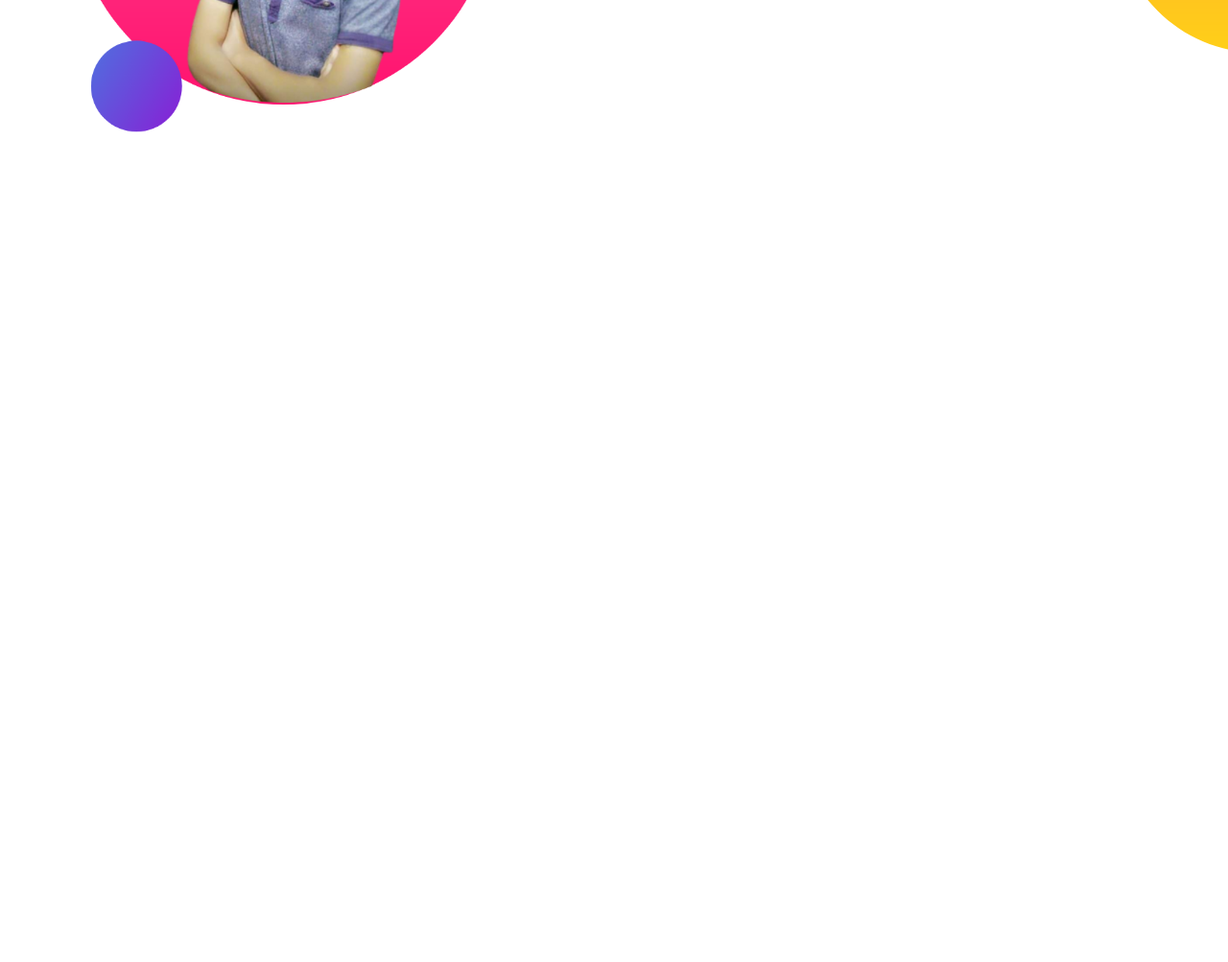
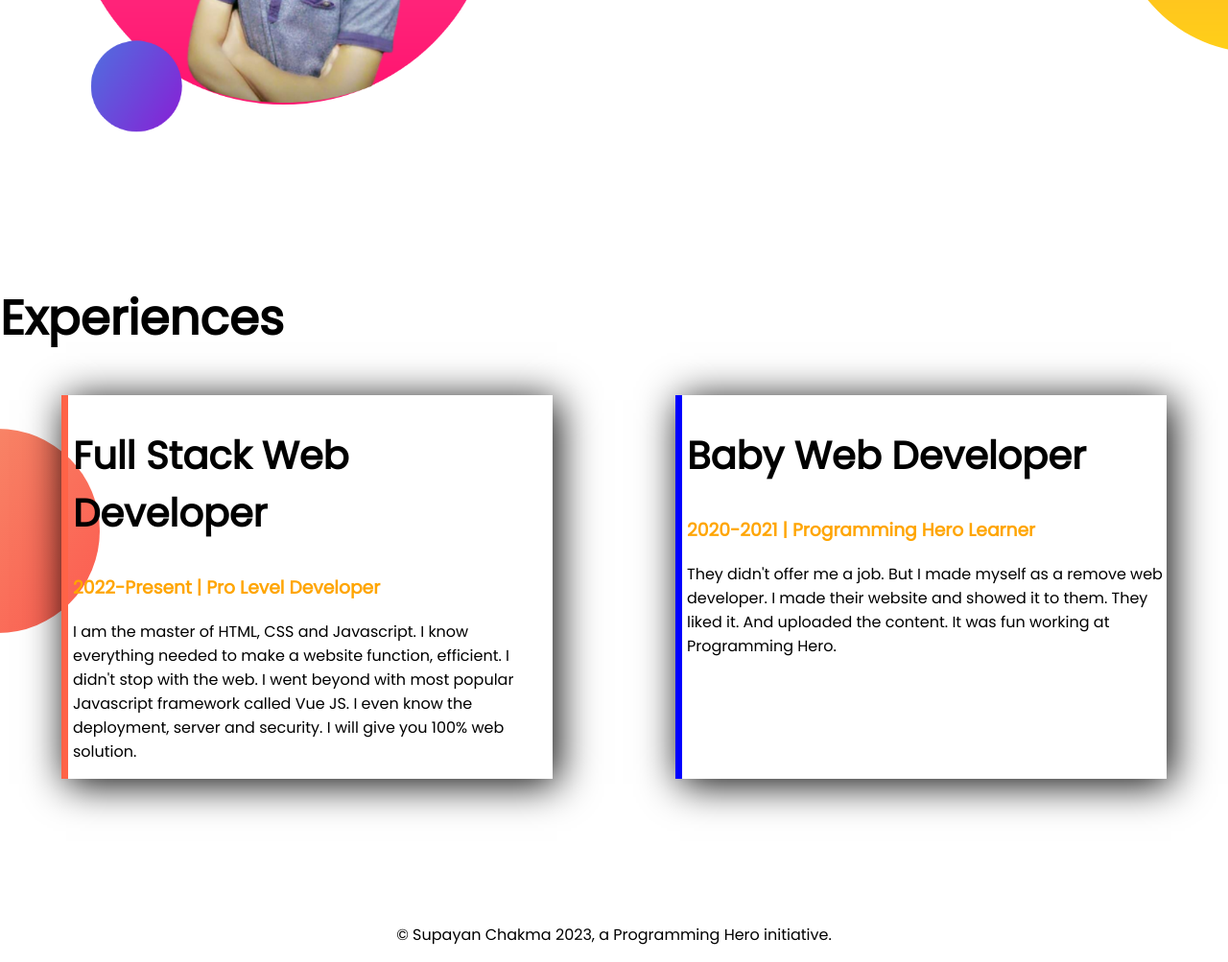
Before and after one commit to SupayanOfficial/developer-portfolio, a plain HTML site: page index.html in a window 1280 px wide. Shown: the part 979-1982 px from the top of the page at 96% size. Before the commit the page ends 1274 px from the top, so only its background shows below. Drawn offline with Linux system fonts and the light colour scheme.

Commit message:
styled border added

```diff
--- a/index.html
+++ b/index.html
@@ -13,7 +13,7 @@
 </head>
 
 <body>
-    <section id="top-banner">
+    <section id="top-banner" class= "flexible-container">
         <div class="half-width">
             <h1>Welcome To</h1>
             <h1><span class="orange-color">Supayan Chk</span> World!</h1>
@@ -29,7 +29,7 @@
         <div class="half-width"><img src="images/my-bg.png" alt=""></div>
     </section>
 
-    <section id="mid-banner">
+    <section id="mid-banner" class="flexible-container">
         <div class="half-width">
             <img src="images/me-bg2.png" alt="me">
         </div>
@@ -40,6 +40,25 @@
             <a class="link-button" href="">DOWNLOAD RESUME</a>
         </div>
     </section>
+
+    <section id="experience-area">
+        <h1>Experiences</h1>
+        <div class="flexible-container">
+            <div class="exp-item" id="item1">
+                <h2>Full Stack Web Developer</h2>
+                <h3 class="orange-color">2022-Present | Pro Level Developer</h3>
+                <p>I am the master of HTML, CSS and Javascript. I know everything needed to make a website function, efficient. I didn't stop with the web. I went beyond with most popular Javascript framework called Vue JS. I even know the deployment, server and security. I will give you 100% web solution.</p>
+            </div>
+            <div class="exp-item" id="item2">
+                <h2>Baby Web Developer</h2>
+                <h3 class="orange-color">2020-2021 | Programming Hero Learner</h3>
+                <p>They didn't offer me a job. But I made myself as a remove web developer. I made their website and showed it to them. They liked it. And uploaded the content. It was fun working at Programming Hero.</p>
+            </div>
+        </div>
+    </section>
 </body>
+<footer>
+    <p>© Supayan Chakma 2023, a Programming Hero initiative.</p>
+</footer>
 
 </html>
--- a/style.css
+++ b/style.css
@@ -2,7 +2,7 @@ body{
     font-family: 'Poppins', sans-serif;
     margin: 0;
 }
-section{
+.flexible-container{
    display: flex;
    margin-bottom: 150px;
 }
@@ -12,6 +12,9 @@ section{
 }
 h1{
    font-size: 50px;
+}
+h2{
+    font-size: 40px;
 }
 .orange-color{
     color: orange;
@@ -37,3 +40,25 @@ h1{
     background-repeat: no-repeat;
     background-position: right;
 }
+
+#experience-area{
+    background-image: url(images/exp-bg.png);
+    background-repeat: no-repeat;
+    background-position: left;
+}
+.exp-item{
+    width: 40%;
+    margin-left: 5%;
+    margin-right: 5%;
+   padding-left: 5px;
+    box-shadow: 5px 5px 40px black;
+}
+#item1{
+    border-left: 7px solid tomato;
+}
+#item2{
+    border-left: 7px solid blue;
+}
+footer p{
+    text-align: center;
+}
```
